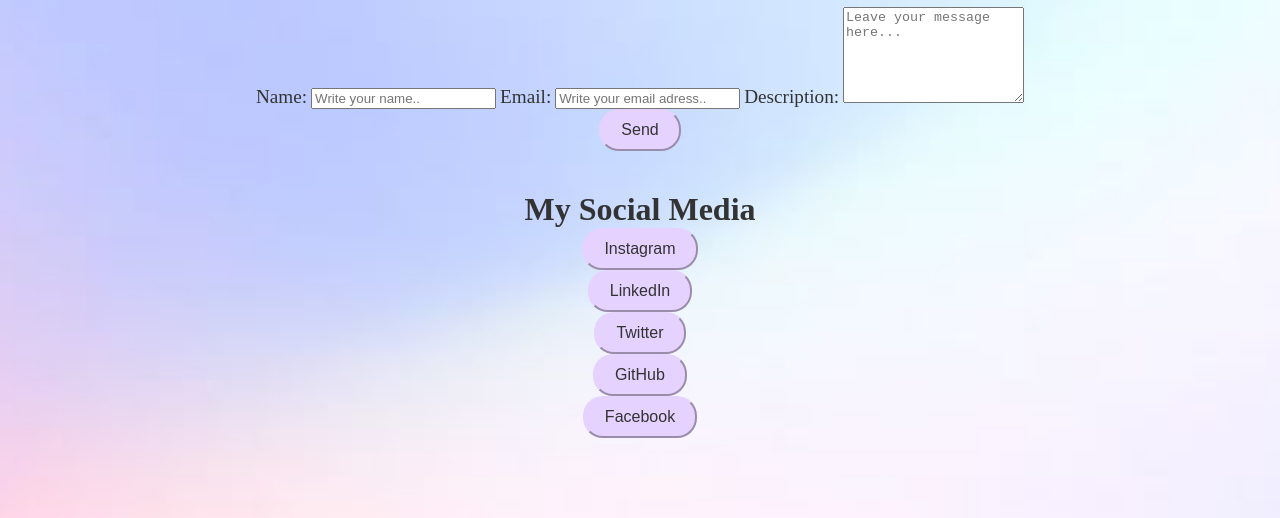
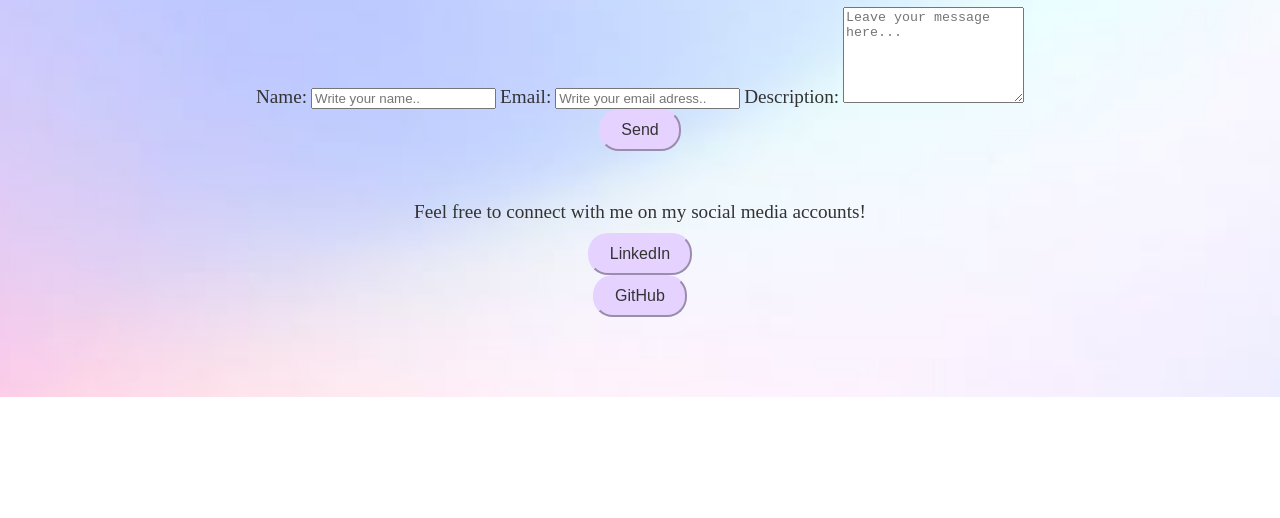
Before and after one commit to sunzcy0/First-Personal-Website, a plain HTML site: page index.html in a window 1280 px wide. Shown: the part 728-1246 px from the top of the page. After the commit the page ends 1125 px from the top, so only its background shows below. Drawn offline with Linux system fonts and the light colour scheme.

Commit message:
Cambiando contenido: textos, botones, etc; de archivo HTML

```diff
--- a/index.html
+++ b/index.html
@@ -54,14 +54,11 @@
             <textarea id="message" name="message"rows="6" placeholder="Leave your message here..." required></textarea>
           </label>
         </form>
-        <button type="submit">Send</button>
+        <button class="submit" type="submit">Send</button>
       <article>
-      <h3>My Social Media</h3>
-      <button>Instagram</button>
-      <button>LinkedIn</button>
-      <button>Twitter</button>
-      <button>GitHub</button>
-      <button>Facebook</button>
+      <p>Feel free to connect with me on my social media accounts!</p>
+      <button class="social-button">LinkedIn</button>
+      <button class="social-button">GitHub</button>
       </article>
     </section>
   </main>
```
